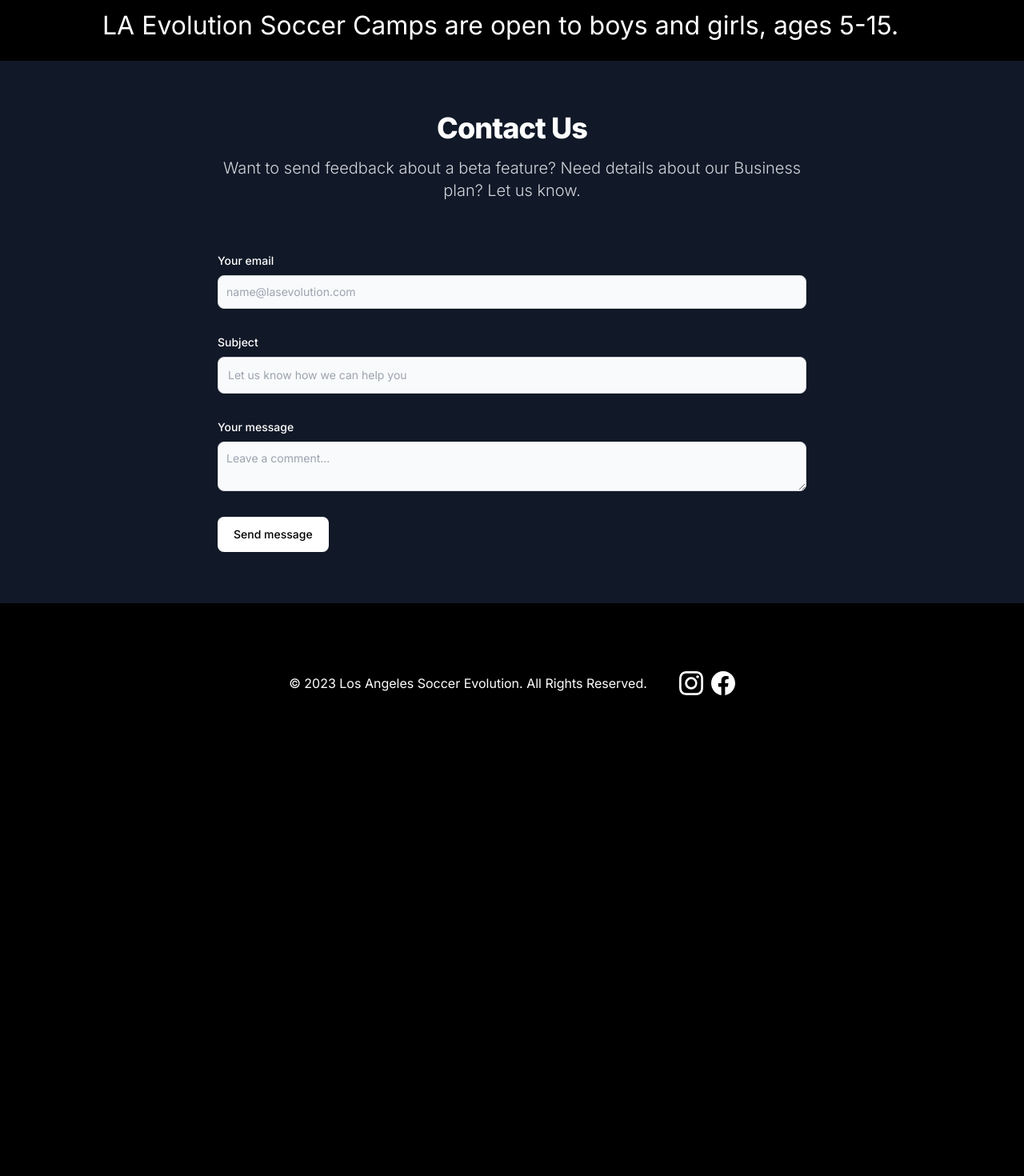
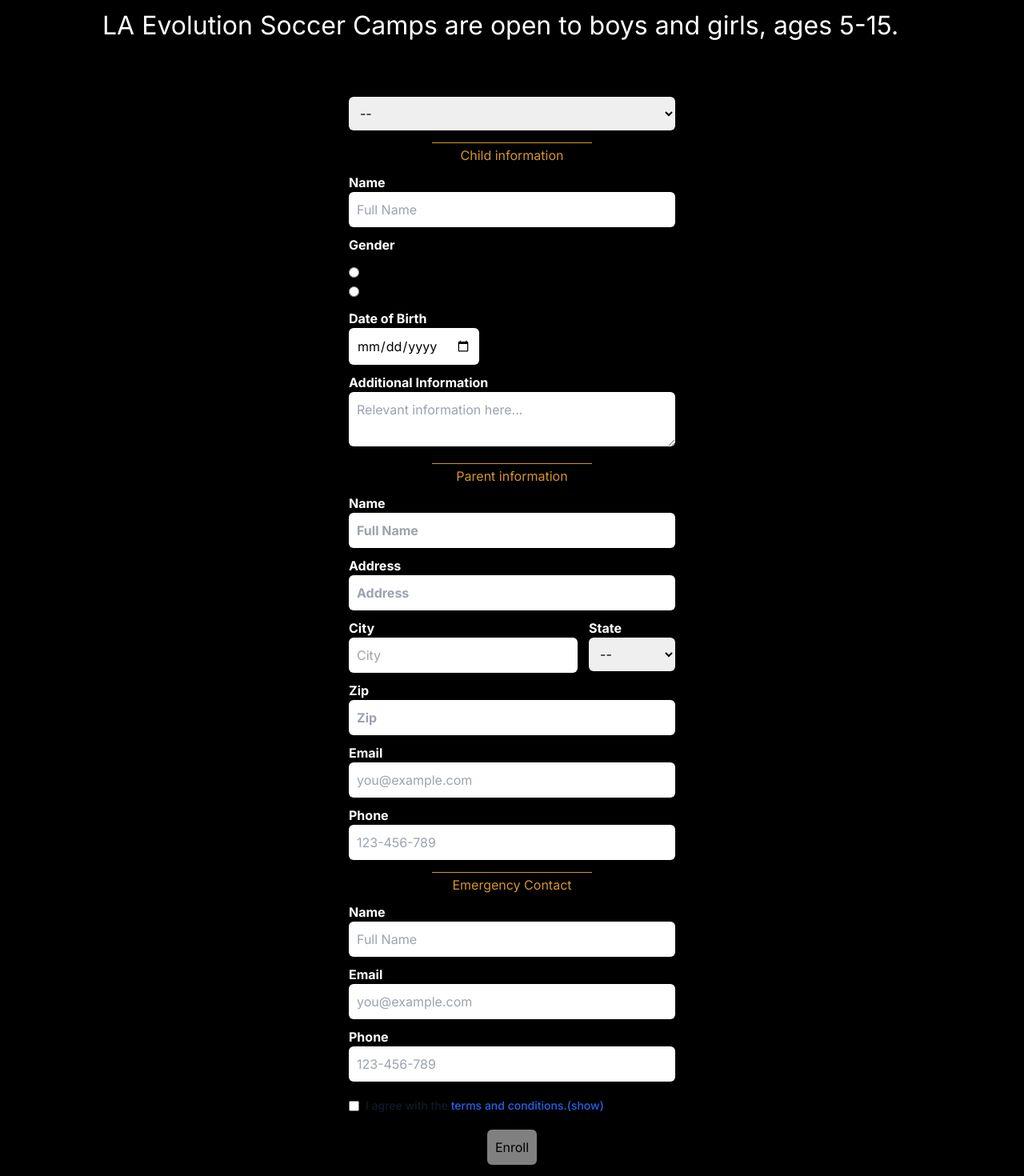
Before and after one commit to ChenGit55/laevolution, a Next.js app: page /camps in a window 1280 px wide. Shown: the part 520-1990 px from the top of the page at 80% size. Before the commit the page ends 1474 px from the top, so only its background shows below. Built offline with nearby package versions, Linux system fonts and the light colour scheme.

Commit message:
Change styles declarations.

```diff
--- a/src/app/camps/page.tsx
+++ b/src/app/camps/page.tsx
@@ -1,4 +1,5 @@
 "use client";
+import EnrollForm from "@/components/EnrollForm";
 import "./camps.css";
 import Image from "next/image";
 
@@ -35,6 +36,7 @@ export default function Camps() {
           </p>
         </article>
       </section>
+      <EnrollForm />
     </main>
   );
 }
--- a/src/app/globals.css
+++ b/src/app/globals.css
@@ -52,10 +52,27 @@ h2 {
   font-size: 1.3rem;
 }
 
+.form-label {
+  font-weight: bold;
+  color: white;
+}
+
+.my-input-base {
+  border-radius: 6px;
+  width: 100%;
+  color: black;
+  padding: 10px;
+}
+
+.data-input {
+  width: fit-content;
+}
+
 .my-btn {
   color: black;
   border-color: white;
   background-color: white;
+  width: fit-content;
 }
 
 .my-btn:hover {
--- a/src/components/ContactUs/index.tsx
+++ b/src/components/ContactUs/index.tsx
@@ -58,10 +58,7 @@ const ContactUs = () => {
         </p>
         <form className="space-y-8" onSubmit={sendEmail}>
           <div>
-            <label
-              htmlFor="email"
-              className="block mb-2 text-sm font-medium text-white"
-            >
+            <label htmlFor="email" className="form-label">
               Your email
             </label>
             <input
@@ -70,16 +67,13 @@ const ContactUs = () => {
               value={formData.email}
               onChange={handleChange}
               id="email"
-              className="shadow-sm bg-gray-50 border border-gray-300 text-gray-900 text-sm rounded-lg focus:ring-primary-500 focus:border-primary-500 block w-full p-2.5 "
-              placeholder="name@lasevolution.com"
+              className="my-input-base"
+              placeholder="email@lasevolution.com"
               required
             />
           </div>
           <div>
-            <label
-              htmlFor="subject"
-              className="block mb-2 text-sm font-medium text-white"
-            >
+            <label htmlFor="subject" className="form-label">
               Subject
             </label>
             <input
@@ -88,16 +82,13 @@ const ContactUs = () => {
               name="subject"
               value={formData.subject}
               onChange={handleChange}
-              className="block p-3 w-full text-sm text-gray-900 bg-gray-50 rounded-lg border border-gray-300 shadow-sm focus:ring-primary-500 focus:border-primary-500"
+              className="my-input-base"
               placeholder="Let us know how we can help you"
               required
             />
           </div>
-          <div className="sm:col-span-2">
-            <label
-              htmlFor="message"
-              className="block mb-2 text-sm font-medium text-white"
-            >
+          <div>
+            <label htmlFor="message" className="form-label">
               Your message
             </label>
             <textarea
@@ -105,14 +96,12 @@ const ContactUs = () => {
               name="msg"
               value={formData.msg}
               onChange={handleChange}
-              className="block p-2.5 w-full text-sm text-gray-900 bg-gray-50 rounded-lg shadow-sm border border-gray-300 focus:ring-primary-500 focus:border-primary-500"
+              className="my-input-base"
               placeholder="Leave a comment..."
             />
           </div>
-          <button
-            type="submit"
-            className="my-btn py-3 px-5 text-sm font-medium text-center rounded-lg sm:w-fit focus:ring-4 focus:outline-none focus:ring-primary-300"
-          >
+
+          <button type="submit" className="my-input-base my-btn">
             Send message
           </button>
         </form>
--- a/src/components/EnrollForm/index.tsx
+++ b/src/components/EnrollForm/index.tsx
@@ -104,7 +104,7 @@ const EnrollForm = () => {
       <div className="program-select">
         <div className="form-field">
           <select
-            className="mt-1 px-3 py-2 bg-white border shadow-sm border-slate-300 placeholder-slate-400 focus:outline-none focus:border-sky-500 focus:ring-sky-500 block w-full rounded-md sm:text-sm focus:ring-1"
+            className="my-input-base"
             name="program"
             id="program"
             value={formData.program}
@@ -123,27 +123,19 @@ const EnrollForm = () => {
       <div className="children-information">
         <h5>Child information</h5>
         <div className="form-field">
-          <label className="block">
-            <span className="after:content-['*'] after:ml-0.5 after:text-red-500 block text-sm font-medium text-slate-700">
-              Name
-            </span>
-          </label>
+          <label className="form-label">Name</label>
           <input
             type="text"
             name="name"
             value={formData.name}
             onChange={handleChange}
-            className="mt-1 px-3 py-2 bg-white border shadow-sm border-slate-300 placeholder-slate-400 focus:outline-none focus:border-sky-500 focus:ring-sky-500 block w-full rounded-md sm:text-sm focus:ring-1"
+            className="my-input-base"
             placeholder="Full Name"
             required
           />
         </div>
         <div className="form-field">
-          <label className="block">
-            <span className="after:content-['*'] after:ml-0.5 after:text-red-500 block text-sm font-medium text-slate-700">
-              Gender
-            </span>
-          </label>
+          <label className="form-label">Gender</label>
           <div className="form-field">
             <div className="flex items-center me-4">
               <input
@@ -153,15 +145,9 @@ const EnrollForm = () => {
                 value="boy"
                 checked={formData.gender === "boy"}
                 onChange={handleChange}
-                className="w-4 h-4 text-blue-600 bg-gray-100 border-gray-300 focus:ring-blue-500 dark:focus:ring-blue-600 dark:ring-offset-gray-800 focus:ring-2 dark:bg-gray-700 dark:border-gray-600"
                 required
               />
-              <label
-                htmlFor="inline-radio"
-                className=" ms-2 text-sm font-medium text-gray-900 dark:text-gray-300"
-              >
-                Boy
-              </label>
+              <label htmlFor="inline-radio">Boy</label>
             </div>
             <div className="flex items-center me-4">
               <input
@@ -171,24 +157,14 @@ const EnrollForm = () => {
                 value="girl"
                 onChange={handleChange}
                 checked={formData.gender === "girl"}
-                className="w-4 h-4 text-blue-600 bg-gray-100 border-gray-300 focus:ring-blue-500 dark:focus:ring-blue-600 dark:ring-offset-gray-800 focus:ring-2 dark:bg-gray-700 dark:border-gray-600"
                 required
               />
-              <label
-                htmlFor="inline-2-radio"
-                className="ms-2 text-sm font-medium text-gray-900 dark:text-gray-300"
-              >
-                Girl
-              </label>
+              <label htmlFor="inline-radio">Girl</label>
             </div>
           </div>
         </div>
         <div className="form-field">
-          <label className="block">
-            <span className="after:content-['*'] after:ml-0.5 after:text-red-500 block text-sm font-medium text-slate-700">
-              Date of Birth
-            </span>
-          </label>
+          <label className="form-label"> Date of Birth</label>
           <div className="relative max-w-sm">
             <input
               id="default-datepicker"
@@ -196,21 +172,17 @@ const EnrollForm = () => {
               name="dob"
               value={formData.dob}
               onChange={handleChange}
-              className="mt-1 px-5 py-2 text-gray-500 border shadow-sm border-slate-300  focus:outline-none focus:border-sky-500 focus:ring-sky-500 block rounded-md sm:text-sm focus:ring-1"
+              className="my-input-base data-input"
             />
           </div>
         </div>
         <div className="form-field">
-          <label className="block">
-            <span className="block text-sm font-medium text-slate-700">
-              Additional Information
-            </span>
-          </label>
+          <label className="form-label">Additional Information</label>
           <textarea
             name="add_inf"
             value={formData.add_inf}
             onChange={handleChange}
-            className="mt-1 px-3 py-2 bg-white border shadow-sm border-slate-300 placeholder-slate-400 focus:outline-none focus:border-sky-500 focus:ring-sky-500 block w-full rounded-md sm:text-sm focus:ring-1"
+            className="my-input-base"
             placeholder="Relevant information here..."
           />
         </div>
@@ -218,61 +190,49 @@ const EnrollForm = () => {
       <div className="parent-information">
         <h5>Parent information</h5>
         <div className="form-field">
-          <label className="block">
-            <span className="after:content-['*'] after:ml-0.5 after:text-red-500 block text-sm font-medium text-slate-700">
+          <label className="form-label">
             Name
-            </span>
             <input
               type="text"
               name="p_name"
               value={formData.p_name}
               onChange={handleChange}
-              className="mt-1 px-3 py-2 bg-white border shadow-sm border-slate-300 placeholder-slate-400 focus:outline-none focus:border-sky-500 focus:ring-sky-500 block w-full rounded-md sm:text-sm focus:ring-1"
+              className="my-input-base"
               placeholder="Full Name"
             />
           </label>
         </div>
         <div className="form-field">
-          <label className="block">
-            <span className="after:content-['*'] after:ml-0.5 after:text-red-500 block text-sm font-medium text-slate-700">
+          <label className="form-label">
             Address
-            </span>
             <input
               type="text"
               name="address"
               value={formData.address}
               onChange={handleChange}
-              className="mt-1 px-3 py-2 bg-white border shadow-sm border-slate-300 placeholder-slate-400 focus:outline-none focus:border-sky-500 focus:ring-sky-500 block w-full rounded-md sm:text-sm focus:ring-1"
+              className="my-input-base"
               placeholder="Address"
             />
           </label>
         </div>
         <div className="flex justify-between">
           <div className="form-field">
-            <label className="block">
-              <span className="after:content-['*'] after:ml-0.5 after:text-red-500 block text-sm font-medium text-slate-700">
-                City
-              </span>
-            </label>
+            <label className="form-label">City</label>
             <input
               type="text"
               name="city"
               value={formData.city}
               onChange={handleChange}
-              className="mt-1 px-3 py-2 bg-white border shadow-sm border-slate-300 placeholder-slate-400 focus:outline-none focus:border-sky-500 focus:ring-sky-500 block w-full rounded-md sm:text-sm focus:ring-1"
+              className="my-input-base"
               placeholder="City"
             />
           </div>
           <div className="form-field">
-            <label className="block">
-              <span className="after:content-['*'] after:ml-0.5 after:text-red-500 block text-sm font-medium text-slate-700">
-                State
-              </span>
-            </label>
+            <label className="form-label">State</label>
             <select
               value={formData.state}
               onChange={handleChange}
-              className="mt-1 px-3 py-2 bg-white border shadow-sm border-slate-300 placeholder-slate-400 focus:outline-none focus:border-sky-500 focus:ring-sky-500 block w-full rounded-md sm:text-sm focus:ring-1"
+              className="my-input-base"
               name="state"
               id="states"
             >
@@ -332,98 +292,76 @@ const EnrollForm = () => {
           </div>
         </div>
         <div className="form-field">
-          <label className="block">
-            <span className="after:content-['*'] after:ml-0.5 after:text-red-500 block text-sm font-medium text-slate-700">
+          <label className="form-label">
             Zip
-            </span>
             <input
               type="text"
               name="zip"
               value={formData.zip}
               onChange={handleChange}
-              className="mt-1 px-3 py-2 bg-white border shadow-sm border-slate-300 placeholder-slate-400 focus:outline-none focus:border-sky-500 focus:ring-sky-500 block w-full rounded-md sm:text-sm focus:ring-1"
+              className="my-input-base"
               placeholder="Zip"
             />
           </label>
         </div>
         <div className="form-field">
-          <label className="block">
-            <span className="after:content-['*'] after:ml-0.5 after:text-red-500 block text-sm font-medium text-slate-700">
-              Email
-            </span>
-          </label>
+          <label className="form-label">Email</label>
           <input
             value={formData.email}
             onChange={handleChange}
             // onChange={handleChange}
             type="email"
             name="email"
-            className="mt-1 px-3 py-2 bg-white border shadow-sm border-slate-300 placeholder-slate-400 focus:outline-none focus:border-sky-500 focus:ring-sky-500 block w-full rounded-md sm:text-sm focus:ring-1"
+            className="my-input-base"
             placeholder="you@example.com"
           />
         </div>
         <div className="form-field">
-          <label className="block">
-            <span className="after:content-['*'] after:ml-0.5 after:text-red-500 block text-sm font-medium text-slate-700">
-              Phone
-            </span>
+          <label className="form-label">Phone</label>
           <input
             type="text"
             name="phone"
             value={formData.phone}
             onChange={handleChange}
-              className="mt-1 px-3 py-2 bg-white border shadow-sm border-slate-300 placeholder-slate-400 focus:outline-none focus:border-sky-500 focus:ring-sky-500 block w-full rounded-md sm:text-sm focus:ring-1"
+            className="my-input-base"
             placeholder="123-456-789"
           />
-          </label>
         </div>
       </div>
       <div className="emergency-contact">
         <h5>Emergency Contact</h5>
         <div className="form-field">
-          <label className="block">
-            <span className="after:content-['*'] after:ml-0.5 after:text-red-500 block text-sm font-medium text-slate-700">
-              Name
-            </span>
+          <label className="form-label">Name</label>
           <input
             type="text"
             name="emergency_name"
             value={formData.emergency_name}
             onChange={handleChange}
-              className="mt-1 px-3 py-2 bg-white border shadow-sm border-slate-300 placeholder-slate-400 focus:outline-none focus:border-sky-500 focus:ring-sky-500 block w-full rounded-md sm:text-sm focus:ring-1"
+            className="my-input-base"
             placeholder="Full Name"
           />
-          </label>
         </div>
         <div className="form-field">
-          <label className="block">
-            <span className="after:content-['*'] after:ml-0.5 after:text-red-500 block text-sm font-medium text-slate-700">
-              Email
-            </span>
-          </label>
+          <label className="form-label">Email</label>
           <input
             type="email"
             name="emergency_email"
             value={formData.emergency_email}
             onChange={handleChange}
-            className="mt-1 px-3 py-2 bg-white border shadow-sm border-slate-300 placeholder-slate-400 focus:outline-none focus:border-sky-500 focus:ring-sky-500 block w-full rounded-md sm:text-sm focus:ring-1"
+            className="my-input-base"
             placeholder="you@example.com"
           />
         </div>
         <div className="form-field">
-          <label className="block">
-            <span className="after:content-['*'] after:ml-0.5 after:text-red-500 block text-sm font-medium text-slate-700">
-              Phone
-            </span>
+          <label className="form-label">Phone</label>
           <input
             type="text"
             name="emergency_phone"
             value={formData.emergency_phone}
             onChange={handleChange}
-              className="mt-1 px-3 py-2 bg-white border shadow-sm border-slate-300 placeholder-slate-400 focus:outline-none focus:border-sky-500 focus:ring-sky-500 block w-full rounded-md sm:text-sm focus:ring-1"
+            className="my-input-base"
             placeholder="123-456-789"
           />
-          </label>
         </div>
       </div>
       <div className="form-field">
@@ -508,7 +446,7 @@ const EnrollForm = () => {
           <input
             id="terms"
             type="checkbox"
-            className="w-4 h-4 border border-gray-300 rounded bg-gray-50 focus:ring-3 focus:ring-blue-300 dark:bg-gray-700 dark:border-gray-600 dark:focus:ring-blue-600 dark:ring-offset-gray-800 dark:focus:ring-offset-gray-800"
+            className="my-input-base"
             checked={isChecked}
             onChange={handleCheckboxChange}
           />
@@ -531,7 +469,7 @@ const EnrollForm = () => {
       <div className="form-button">
         <button
           type="submit"
-          className="my-btn py-2 px-5 text-sm font-medium text-center rounded-lg sm:w-fit focus:ring-4 focus:outline-none focus:ring-primary-300"
+          className="my-input-base my-btn"
           disabled={!isChecked}
         >
           Enroll
```
Also changed, not shown: src/app/private-training/page.tsx (+0 -25 lines), src/components/EnrollForm/enroll-form.css (+11 -9 lines). Lines whose indentation alone changed are shown as unchanged.
